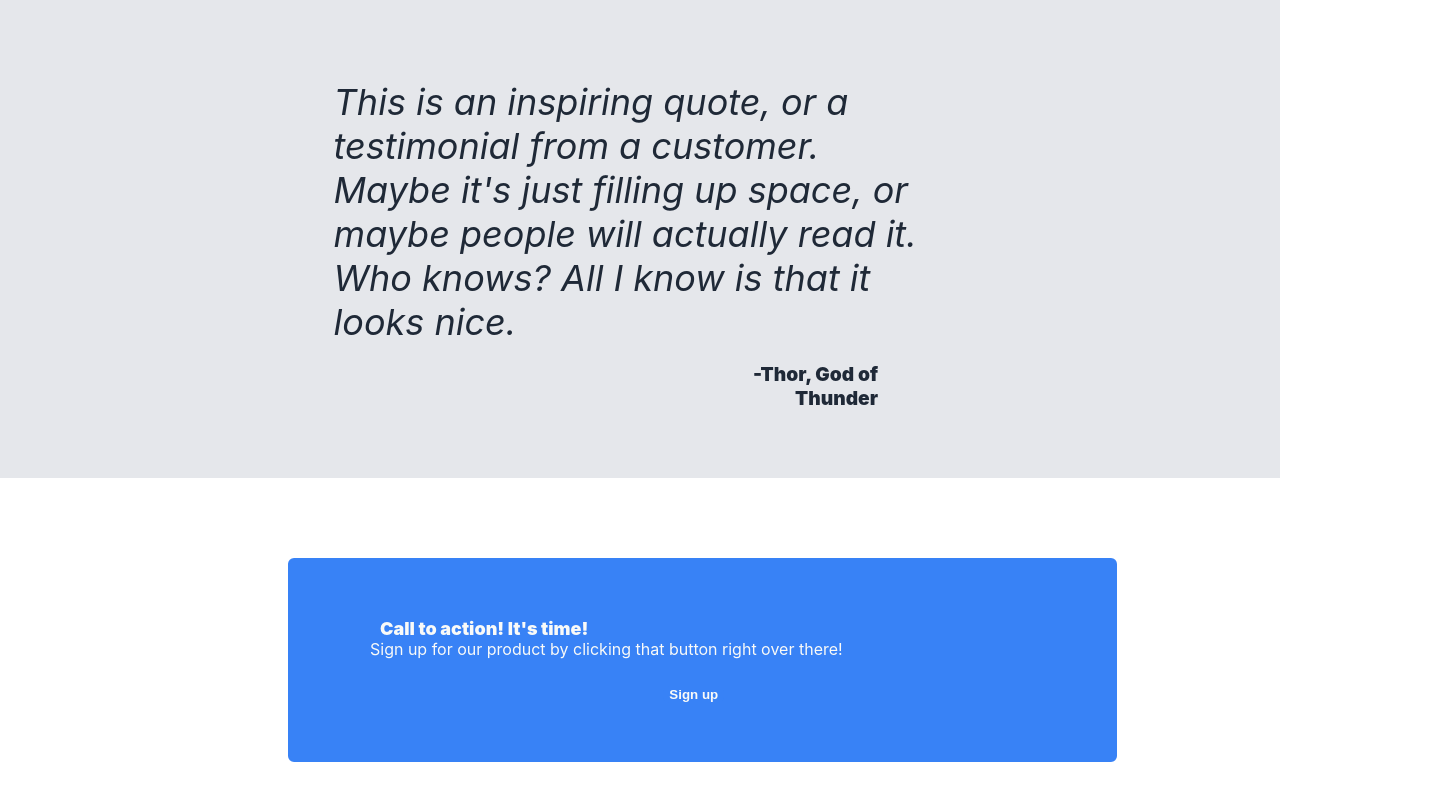
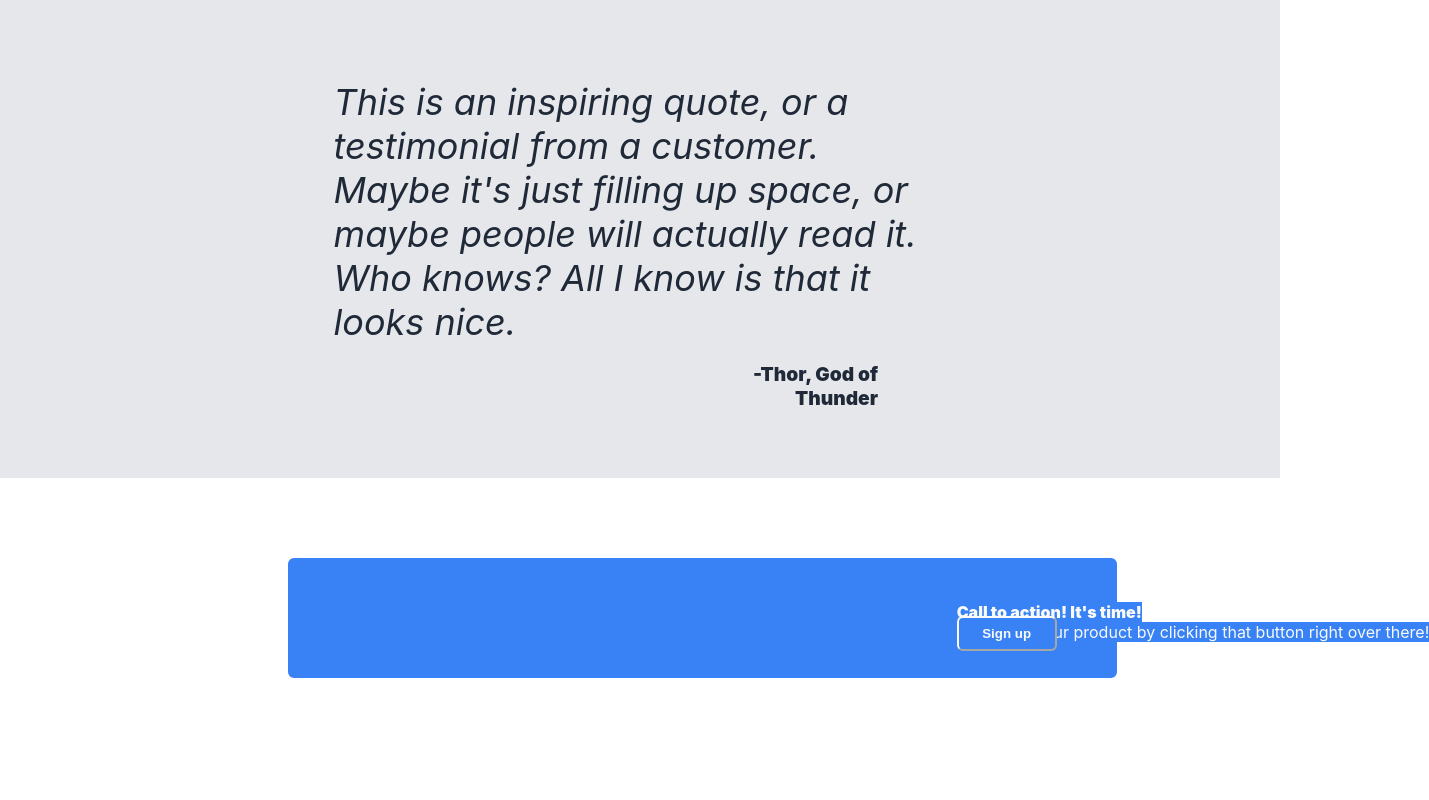
Before and after one commit to teknicz/Landing-Page, a plain HTML site: page index.html in a window 1280 px wide. Shown: the part 893-1693 px from the top of the page, 1429 px wide, since content can reach past the window. Drawn offline with Linux system fonts and the light colour scheme.

Commit message:
complete!

```diff
--- a/style.css
+++ b/style.css
@@ -171,8 +171,6 @@ ul {
     padding-right: 8em;
     word-wrap: normal;
     text-indent: 0%;
-
-
 }
 
 .quote {
@@ -182,7 +180,6 @@ ul {
     padding-right: 5em;
     padding-top: 2em;
     padding-left: 5em;
-
 }
 
 .signature {
@@ -192,24 +189,25 @@ ul {
     padding-right: 12em;
     margin: 18px;
     padding-left: 30em;
-
 }
 
 .action {
     background-color: #f9faf8;
     display: flex;
     flex-direction: column;
-    align-items: flex-start;
+    align-items: baseline;
     justify-content: center;
     border: 2px solid #3882f6;
     background-color: #3882f6;
     color: white;
     border-radius: 6px;
     width: 825px;
-    height: 200px;
+    height: 100px;
     margin-top: 5em;
     margin-left: 18em;
     margin-bottom: 8em;
+    padding-top: 1em;
+
 }
 
 
@@ -217,30 +215,33 @@ ul {
     background-color: #3882f6;
     color: #f9faf8;
     font-weight: 900;
-    text-indent: 0%;
-    font-size: large;
-    text-indent: 5em;
+    margin-left: 5em;
+    display: flex;
+
 }
 
 .bannertext {
     background:  #3882f6;
     color:  #f9faf8;
-    text-indent: 5em;
+    margin-left: 5em;
+    display: flex;
 }
 
 .signup2 {
     background: #3882f6;
     color: #f9faf8;
-    border: #f9faf8;
     border-color: #f9faf8;
     border-radius: 6px;
-    max-width: 100px;
-    max-height: 100px;
+    width: 100px;
+    height: 35px;
     text-align: center;
     font-weight: 800;
-    margin-top: 2em;
+    margin-top: -2em;
     margin-left: 28em;
     display: flex;
+    margin-left: 50em;
+    align-items: center;
+    justify-content: center;
 }
 
 
```
